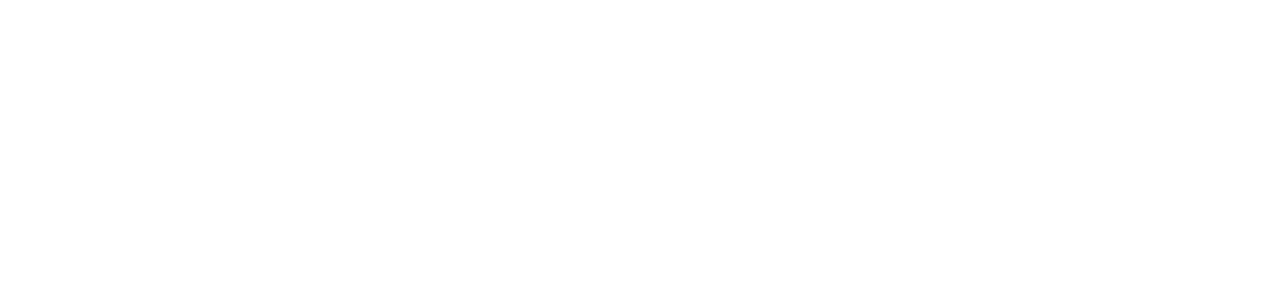
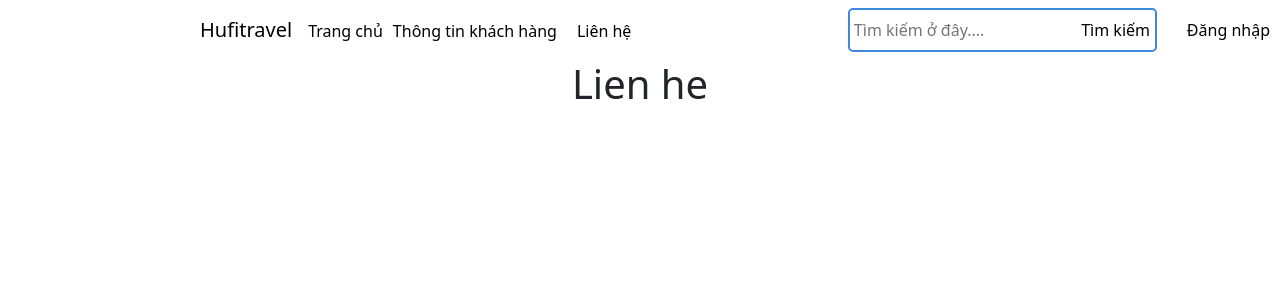
Before and after one commit to reilee21/QuanLyTourDuLich_FE, a React (Create React App) app: page /contact in a window 1280 px wide. Before the commit this address had no page. Shown: the top 300 px of the page. Built offline with nearby package versions, Linux system fonts and the light colour scheme.

Commit message:
contacte

```diff
--- a/src/components/layouts/Header.js
+++ b/src/components/layouts/Header.js
@@ -10,6 +10,7 @@
                     <Navbar.Brand href="#home" style={{ display: 'inline-block' }}>Hufitravel</Navbar.Brand>
                     <Nav className="nav-home" style={{ display: 'inline-block' }} as={Link} to="/">Trang chủ</Nav >
                     <Nav className="nav-cus_info" style={{ display: 'inline-block' }} as={Link} to="/cus_info">Thông tin khách hàng</Nav >
+                    <Nav className="nav-cus_info" style={{ display: 'inline-block' }} as={Link} to="/contact">Liên hệ</Nav >
                 </div>
                 <Nav >
                     <div className="nav-main">
--- /dev/null
+++ b/src/page/contact/index.js
@@ -0,0 +1,12 @@
+
+const SearchPage = () => {
+    return (
+        <>
+            <h1>Lien he</h1>
+        </>
+    )
+}
+
+
+
+export default SearchPage
--- a/src/routes/index.js
+++ b/src/routes/index.js
@@ -6,6 +6,7 @@
 import DoiThuong from "../page/doithuong"
 import Histour from "../page/histour"
 import Repass from "../page/repass"
+import Contact from "../page/contact"
 const defaultRoute = [
     { path: '/', component: HomePage },
     { path: '/login', component: LoginPage },
@@ -15,5 +16,6 @@
     { path: '/doithuong', component: DoiThuong },
     { path: '/histour', component: Histour },
     { path: '/repass', component: Repass },
+    { path: '/contact', component: Contact },
 ]
 export { defaultRoute }
```
